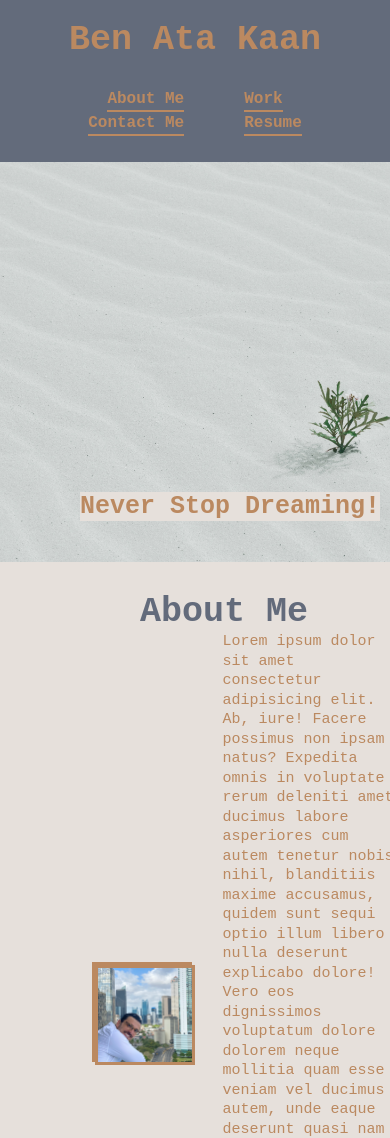
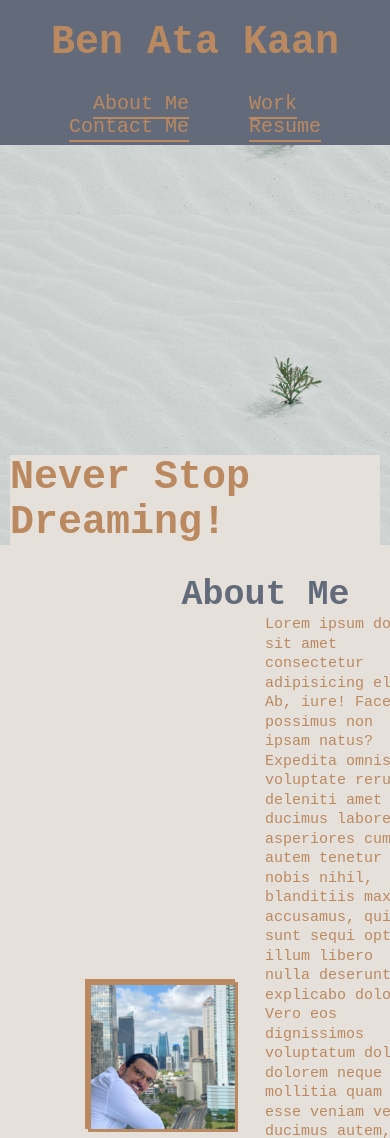
Before and after one commit to benkaan001/portfolio, a plain HTML site: page index.html in a window 390 px wide. Shown: the top 1138 px of the page. Drawn offline with Linux system fonts and the light colour scheme.

Commit message:
finalize media querry properties

```diff
--- a/assets/css/style.css
+++ b/assets/css/style.css
@@ -250,86 +250,50 @@ figcaption{
  /*MEDIA QUERY FOR SMALLER-SCREEN-SIZE DEVICES*/
 
 @media screen and (max-width: 750px) {
+
   header {
-      width: 100%;
+    padding-bottom: 0;
     justify-content: center;
-    }
+    position: relative;
 
-    header div {
-        margin: 0;
   }
 
   header h1 {
     width: 100%;
     text-align: center;
-      font-size: 35px;
-      font-weight: bold;
-      border: none;
-      padding: 0;
+  }
+
+  header h2{
+    text-align: center;
+    width: 100%;
   }
 
   header nav ul {
     margin-top: 20px;
     width: 100%;
     justify-content: center;
-      flex-direction: row;
-      line-height: 1.5;
   }
 
   header nav ul li a {
-      font-size: 16px;
-      font-weight: bold;
+    font-size: 20px;
   }
 
-    .hero{
-      background-size: cover;
-    }
-
-    .profile-pic{
-      height: 100px;
-      width: 100px;
-    }
-    .hero h2 {
-      font-size: 25px;
-      margin-top: 320px;
-      }
-
-    .step-text p{
-        width: 90%;
-      }
-
-    .section-title {
+  .section-title{
+    text-align: center;
     width: 100%;
-      text-align: right;
     font-weight: bold;
-    }
-
-
-    .container{
-      width: 100%;
-      flex-direction: column;
   }
 
   .contact-info ul {
     width: 100%;
     justify-content: left;
     flex-direction: column;
+
   }
 
-    .contact-info ul li a {
-        font-size: 18px;
-        line-height: 2;
-        font-weight: bold;
+  .flex-row {
+    flex: 1 100%;
   }
 
 
-    .profile-pic {
-        top:200px;
 }
-
-    figcaption{
-        margin-left: 5px;
-        font-size: 5px;
-    }
-
-  }
```
Lines whose indentation alone changed are shown as unchanged.
